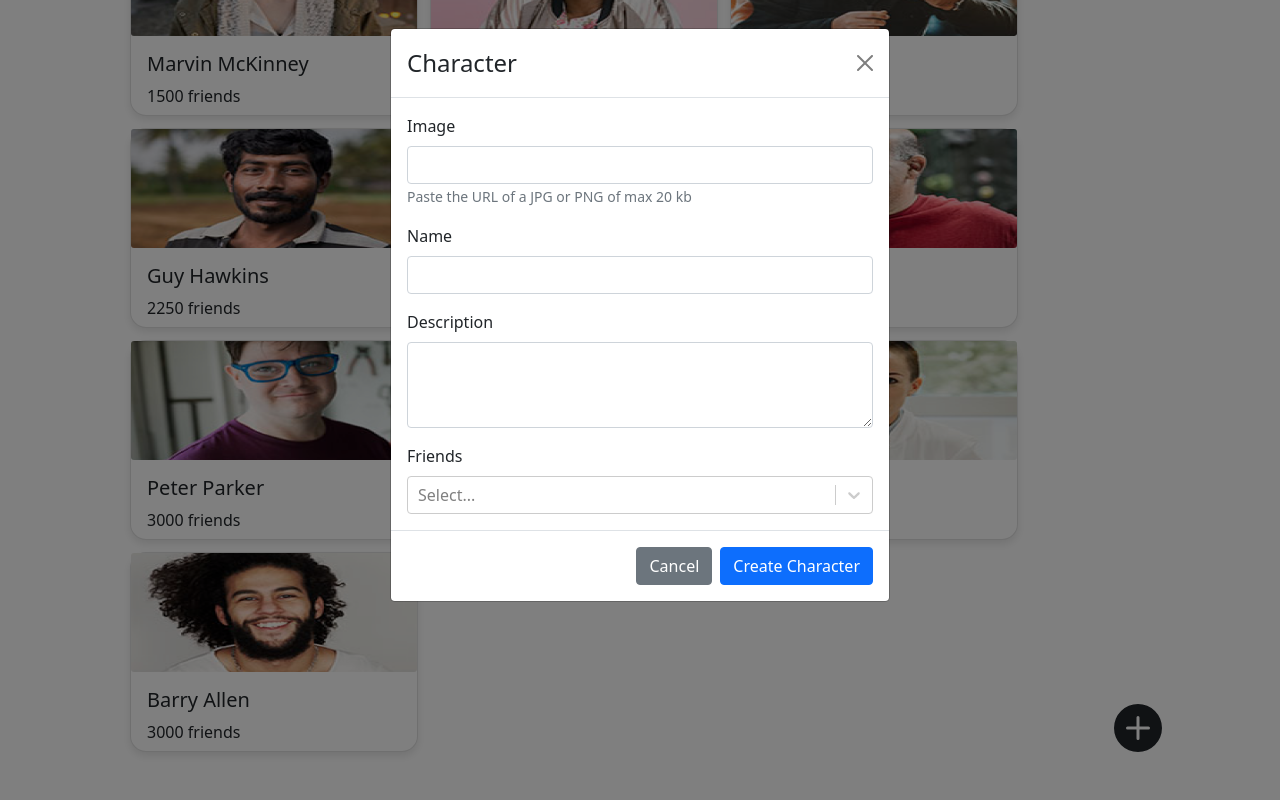
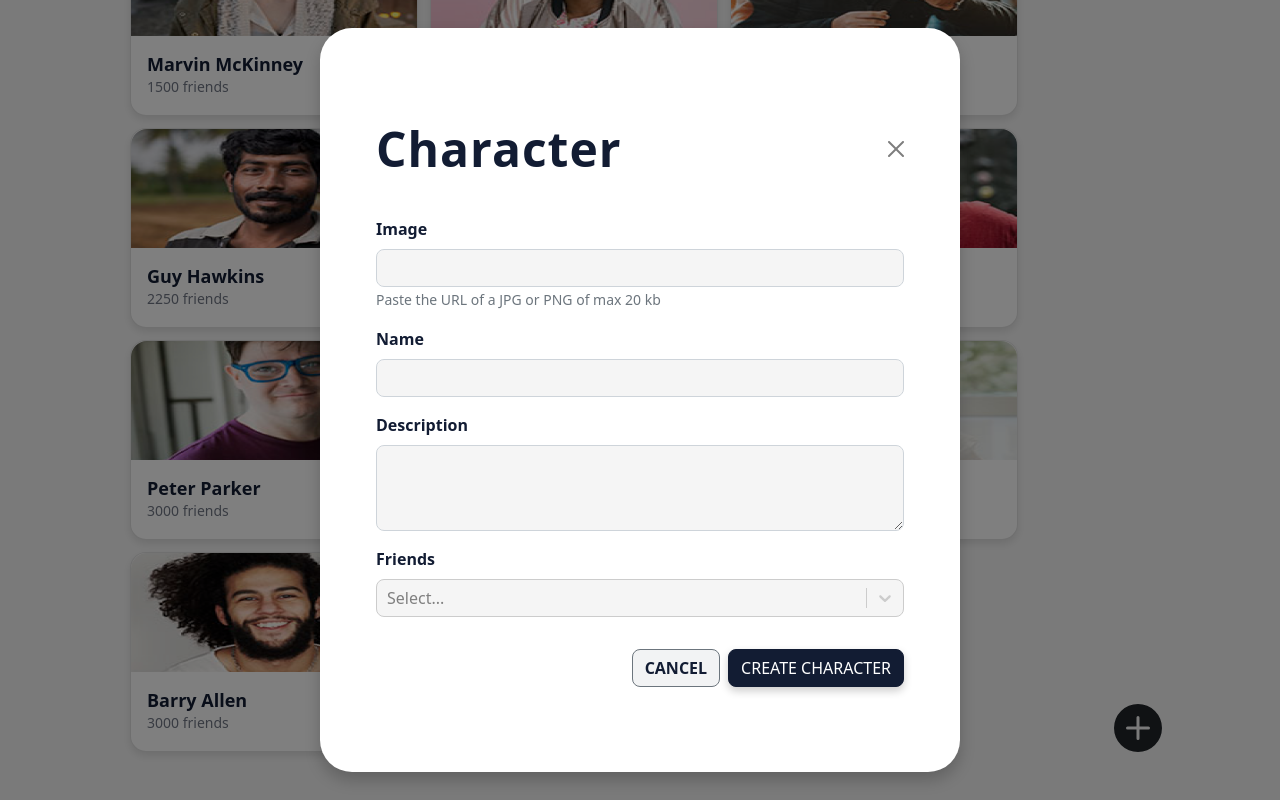
Before and after one commit to Sanmi01/Spacious, a React (Create React App) app: page /characters in a window 1280 px wide. Both pictures are taken after a click on the icon 1138 px from the left and 1434 px from the top of the page. Shown: the part 706-1506 px from the top of the page. Built offline with nearby package versions, Linux system fonts and the light colour scheme.

Commit message:
styling done

```diff
--- a/public/index.html
+++ b/public/index.html
@@ -17,7 +17,7 @@
     <link rel="manifest" href="%PUBLIC_URL%/manifest.json" />
     <link rel="preconnect" href="https://fonts.googleapis.com">
 <link rel="preconnect" href="https://fonts.gstatic.com" crossorigin>
-<link href="https://fonts.googleapis.com/css2?family=Poppins:wght@100;200;400;600;900&display=swap" rel="stylesheet">
+<link href="https://fonts.googleapis.com/css2?family=Poppins:wght@100;200;300;400;500;600;700;800;900&display=swap" rel="stylesheet">
     <!--
       Notice the use of %PUBLIC_URL% in the tags above.
       It will be replaced with the URL of the `public` folder during the build.
--- a/src/components/Characters.js
+++ b/src/components/Characters.js
@@ -18,7 +18,7 @@ const Characters = () => {
 
   return (
     <>
-    <Form.Select aria-label="Default select example" className="trash-icon position-absolute" style={{ width: 'min-content'}}>
+    <Form.Select aria-label="Default select example" className="select-planet position-absolute" style={{ width: 'min-content'}}>
   <option value="0">Planet:All</option>
   <option value="1">Planet:Alpha</option>
   <option value="2">Planet:Beta</option>
@@ -47,16 +47,17 @@ const Characters = () => {
           <Offcanvas.Title>{characterInfo.name}</Offcanvas.Title>
         </Offcanvas.Header>
         <Offcanvas.Body>
-          <p>{characterInfo.info}</p>
-          <div className="d-flex justify-content-between">
+          <p className="info">{characterInfo.info}</p>
+          <div className="my-3 d-flex justify-content-between">
             <div>
-              <p>Planet <br /> Alpha</p>
+              <p><span className="info-top">Planet</span> <br /> <span className="info-below">Alpha</span></p>
             </div>
             <div>
-              <p>Friends <br /> {characterInfo.population}</p>
+              <p><span className="info-top">Friends</span> <br /> <span className="info-below">{characterInfo.friends}</span></p>
             </div>
           </div>
           <div>
+          <p className="mini-header">FRIENDS</p>
             {characterItems.map((character) => (
               <MiniCharacter character={character} key={character.id} />
             ))}
--- a/src/components/ClearAllPlanetModal.js
+++ b/src/components/ClearAllPlanetModal.js
@@ -1,6 +1,6 @@
 import React, { useState } from "react";
 import { Button, Modal} from 'react-bootstrap';
-import { PlusSquare, Trash } from 'react-bootstrap-icons';
+import {  Trash } from 'react-bootstrap-icons';
 
 const ClearAllPlanetModal = ({deletePlanetArray}) => {
     const [show, setShow] = useState(false);
--- a/src/components/CreateCharacterModal.js
+++ b/src/components/CreateCharacterModal.js
@@ -1,6 +1,6 @@
 import React, { useState } from "react";
 import { Modal, Button, Form, Col } from "react-bootstrap";
-import { PlusCircleFill, PlusSquare } from "react-bootstrap-icons";
+import { PlusCircleFill, Plus } from "react-bootstrap-icons";
 import { characterItems } from '../data';
 import Select from 'react-select';
 
@@ -21,7 +21,7 @@ const CreateCharacterModal = () => {
     return (
         <>
         {window.location.pathname == "/" ? (
-          <p><PlusSquare onClick={handleShow} size={48}/></p>
+          <p><Plus className="plus-icon" onClick={handleShow} size={36}/></p>
         ) : (
           <PlusCircleFill
         className="position-absolute bottom-0 end-0"
@@ -31,11 +31,11 @@ const CreateCharacterModal = () => {
         )}
 
 
-      <Modal show={show} onHide={handleClose}>
+      <Modal show={show} centered onHide={handleClose}>
         <Modal.Header closeButton>
           <Modal.Title>Character</Modal.Title>
         </Modal.Header>
-        <Modal.Body>
+        <Modal.Body className="">
           <Form>
             <Form.Group className="mb-3" controlId="exampleForm.ControlInput1">
               <Form.Label>Image</Form.Label>
@@ -66,10 +66,10 @@ const CreateCharacterModal = () => {
         </Modal.Body>
         <Modal.Footer>
           <Button variant="secondary" onClick={handleClose}>
-            Cancel
+            CANCEL
           </Button>
           <Button variant="primary" onClick={handleClose}>
-            Create Character
+            CREATE CHARACTER
           </Button>
         </Modal.Footer>
       </Modal>
--- a/src/components/CreatePlanetModal.js
+++ b/src/components/CreatePlanetModal.js
@@ -51,12 +51,12 @@ const CreatePlanetModal = ({type, updatePlanetArray}) => {
     }
 
       <PlusCircleFill
-        className="position-absolute bottom-0 end-0"
+        className="position-absolute bottom-0 end-0 plus-circle-icon"
         onClick={handleShow}
         size={48}
       />
 
-      <Modal show={show} onHide={handleClose}>
+      <Modal show={show} centered onHide={handleClose}>
         <Modal.Header closeButton>
           <Modal.Title>Planet</Modal.Title>
         </Modal.Header>
@@ -104,10 +104,10 @@ const CreatePlanetModal = ({type, updatePlanetArray}) => {
         </Modal.Body>
         <Modal.Footer>
           <Button variant="secondary" onClick={handleClose}>
-            Cancel
+            CANCEL
           </Button>
           <Button variant="primary" onClick={() =>handleSubmit(planetValues)}>
-            Create Planet
+            CREATE PLANET
           </Button>
         </Modal.Footer>
       </Modal>
--- a/src/components/MiniCharacter.js
+++ b/src/components/MiniCharacter.js
@@ -1,14 +1,20 @@
 import React from 'react'
 
 const MiniCharacter = ({ character }) => {
+    console.log(character)
+    console.log(window.location.pathname)
     return (
         <div className="d-flex">
             <div className="mini-character my-2">
                 <img src={character.img} />
             </div>
-            <div className="p-2">
-                <p>{character.name}</p>
-                <p>{character.info}</p>
+            <div className="p-2 d-flex flex-column align-self-center">
+                <p className="mini-info-top">{character.name}</p>
+                {window.location.pathname == "/characters" ? (
+                    <p className="mini-info-bottom">{character.info}</p>
+                ): (
+                    <p className="mini-info-bottom">{character.friends} friends</p>
+                )}
             </div>
         </div>
     )
--- a/src/components/Planets.js
+++ b/src/components/Planets.js
@@ -4,7 +4,7 @@ import { planetItems as PT } from '../data';
 import { characterItems } from '../data';
 import Planet from './Planet';
 import MiniCharacter from './MiniCharacter';
-import { PlusSquare, Trash } from 'react-bootstrap-icons';
+import { Trash } from 'react-bootstrap-icons';
 import CreatePlanetModal from './CreatePlanetModal';
 import CreateCharacterModal from './CreateCharacterModal';
 import ClearAllPlanetModal from './ClearAllPlanetModal';
@@ -62,10 +62,10 @@ const Planets = () => {
             <Offcanvas.Title>{planetInfo.name}</Offcanvas.Title>
           </Offcanvas.Header>
           <Offcanvas.Body>
-            <p>{planetInfo.info}</p>
-            <p>Population <br />{planetInfo.population}</p>
-            <div className="d-flex justify-content-between">
-              <p>CHARACTERS</p>
+            <p className="info">{planetInfo.info}</p>
+            <p className="my-3"><span className="info-top">Population</span> <br /><span className="info-below">{planetInfo.population}</span></p>
+            <div className="d-flex justify-content-between align-items-center">
+              <p className="mini-header">CHARACTERS</p>
               <CreateCharacterModal />
           </div>
           <div>
--- a/src/components/Tabs.js
+++ b/src/components/Tabs.js
@@ -1,17 +1,18 @@
 import React, { useState } from 'react';
-import { BrowserRouter, Route, Link } from 'react-router-dom';
+import { BrowserRouter, Route, Link, NavLink } from 'react-router-dom';
 import { Nav } from 'react-bootstrap';
 
 const Tabs = () => {
   const [active, setActive] = useState(window.location.pathname);
+  console.log(active)
 
     return (
         <Nav variant="pills" activeKey={active} className="px-4" >
   <Nav.Item>
-    <Nav.Link eventKey="/" href="/">PLANETS</Nav.Link>
+    <NavLink className={`navLink ${window.location.pathname === "/\//" ? "active" : "navLink" }`} to="/">PLANETS</NavLink>
   </Nav.Item>
   <Nav.Item>
-    <Nav.Link eventKey="/characters" href="/characters">CHARACTERS</Nav.Link>
+    <NavLink className={`navLink ${window.location.pathname === "/\//" ? "active" : "navLink" }`} to="/characters">CHARACTERS</NavLink>
   </Nav.Item>
 </Nav>
     )
--- a/src/index.css
+++ b/src/index.css
@@ -6,6 +6,7 @@
 
 body {
     font-family: 'Poppins', sans-serif;
+    background-color: #F5F5F5 !important;
 }
 
 .navbar-light a.navbar-brand,
@@ -47,8 +48,225 @@ color: #121C33;
     border-radius: 32px 32px 0px 0px;
 }
 
-.trash-icon {
+.trash-icon, .select-planet {
     top: -36px;
     right: 0;
     z-index: 2;
 }
+
+.select-planet.form-select {
+    color: #121C33 !important;
+    background-color: #EAEAEB;
+border-radius: 8px;
+padding: 0.5rem 1rem;
+font-weight: 600;
+font-size: 16px;
+line-height: 24px;
+}
+
+.navLink {
+    color: #121C33 !important;
+    opacity: 0.6;
+    font-weight: 600;
+font-size: 16px;
+line-height: 24px;
+display: block;
+padding: 0.5rem 1rem;
+text-decoration: none;
+transition: color .15s ease-in-out,background-color .15s ease-in-out,border-color .15s ease-in-out;
+}
+
+.active {
+    background: rgba(18, 28, 51, 0.05);
+    border-radius: 8px;
+    opacity: 1;
+}
+
+.img-loader-div h1 {
+    font-weight: 900;
+font-size: 32px;
+line-height: 48px;
+color: #121C33;
+}
+
+.img-loader-div button {
+    background-color: #121C33;
+box-shadow: 0px 4px 8px rgba(0, 0, 0, 0.2);
+border-radius: 8px;
+border-color: #121C33;
+}
+
+.img-loader-div button:hover {
+    background-color: #121C33;
+    color: white;
+    border: none;
+}
+.img-loader-div button:focus {
+    background-color: #121C33;
+    color: white;
+    border: none;
+}
+
+.card-title.h5 {
+    color: #121C33;
+    font-weight: 600;
+font-size: 18px;
+line-height: 24px;
+    margin-bottom: 0;
+}
+
+.card-text {
+    color: #121C33;
+    opacity: 0.6;
+    font-size: 14px;
+}
+
+.card-img {
+    border-radius: 16px 16px 0 0 !important;
+}
+
+.offcanvas-title.h5 {
+    margin-top: 3.0rem;
+    font-weight: 800;
+font-size: 32px;
+line-height: 48px;
+color: #121C33;
+}
+
+.offcanvas-header .btn-close {
+    margin-top: -2rem !important;
+}
+
+.info {
+    font-size: 16px;
+line-height: 24px;
+color: #121C33;
+opacity: 0.6;
+}
+
+.info-top {
+    font-size: 16px;
+line-height: 24px;
+color: #121C33;
+}
+
+.info-below {
+    color: #121C33;
+    font-weight: 600;
+font-size: 16px;
+line-height: 24px;
+}
+
+.mini-header {
+    font-weight: 600;
+font-size: 16px;
+line-height: 24px;
+color: #121C33;
+opacity: 0.6;
+}
+
+.mini-info-top {
+    color: #121C33;
+    font-weight: 600;
+font-size: 16px;
+line-height: 24px;
+margin-bottom: 0;
+}
+
+.mini-info-bottom {
+    color: #121C33;
+opacity: 0.6;
+font-size: 12px;
+line-height: 18px;
+}
+
+.offcanvas-header .btn-close {
+    background-color: #d3d6de;
+    opacity: 1 !important;
+    margin-right: 2rem !important;
+}
+
+.plus-icon {
+    background-color: #d3d6de;
+    opacity: 1 !important;
+    border-radius: 8px;
+    cursor: pointer;
+}
+
+.plus-circle-icon {
+    cursor: pointer;
+}
+
+.modal-dialog {
+    min-width: 50vw;
+    background-color: #FFFFFF;
+box-shadow: 0px 8px 16px rgba(0, 0, 0, 0.2);
+border-radius: 32px;
+}
+
+.modal-dialog .modal-header, div.modal-content, div.modal-footer {
+    border: none;
+}
+
+.modal-title.h4 {
+    letter-spacing: 1px;
+color: #121C33;
+font-weight: 900;
+font-size: 48px;
+line-height: 72px;
+}
+
+.modal-body form .form-label {
+    color: #121C33;
+    font-weight: 600;
+font-size: 16px;
+line-height: 24px;
+}
+
+.modal-body form input,
+.modal-body form textarea,
+.modal-body form .select__control.css-1s2u09g-control,
+.modal-body form .select__control.css-1s2u09g-control:focus,
+.modal-body form .select__control  {
+    background-color: #F5F5F5;
+    /* background-color: red; */
+border-radius: 8px;
+}
+
+.modal-content {
+    padding: 2.5em;
+}
+
+.btn.btn-secondary {
+    background-color: rgba(18, 28, 51, 0.05);
+border-radius: 8px;
+color: #121C33;
+font-weight: 600;
+font-size: 16px;
+line-height: 24px;
+}
+
+.btn.btn-primary {
+    background-color: #121C33;
+box-shadow: 0px 4px 8px rgba(0, 0, 0, 0.2);
+border-radius: 8px;
+border-color: #121C33;
+}
+
+.btn.btn-primary:hover {
+    background-color: #121C33;
+    color: white;
+    border: none;
+}
+
+.btn.btn-primary:focus {
+    background-color: #121C33;
+    color: white;
+    border: none;
+}
+
+@media only screen and (max-width: 450px) {
+    .modal-content {
+        padding: 0;
+    }
+}
```
